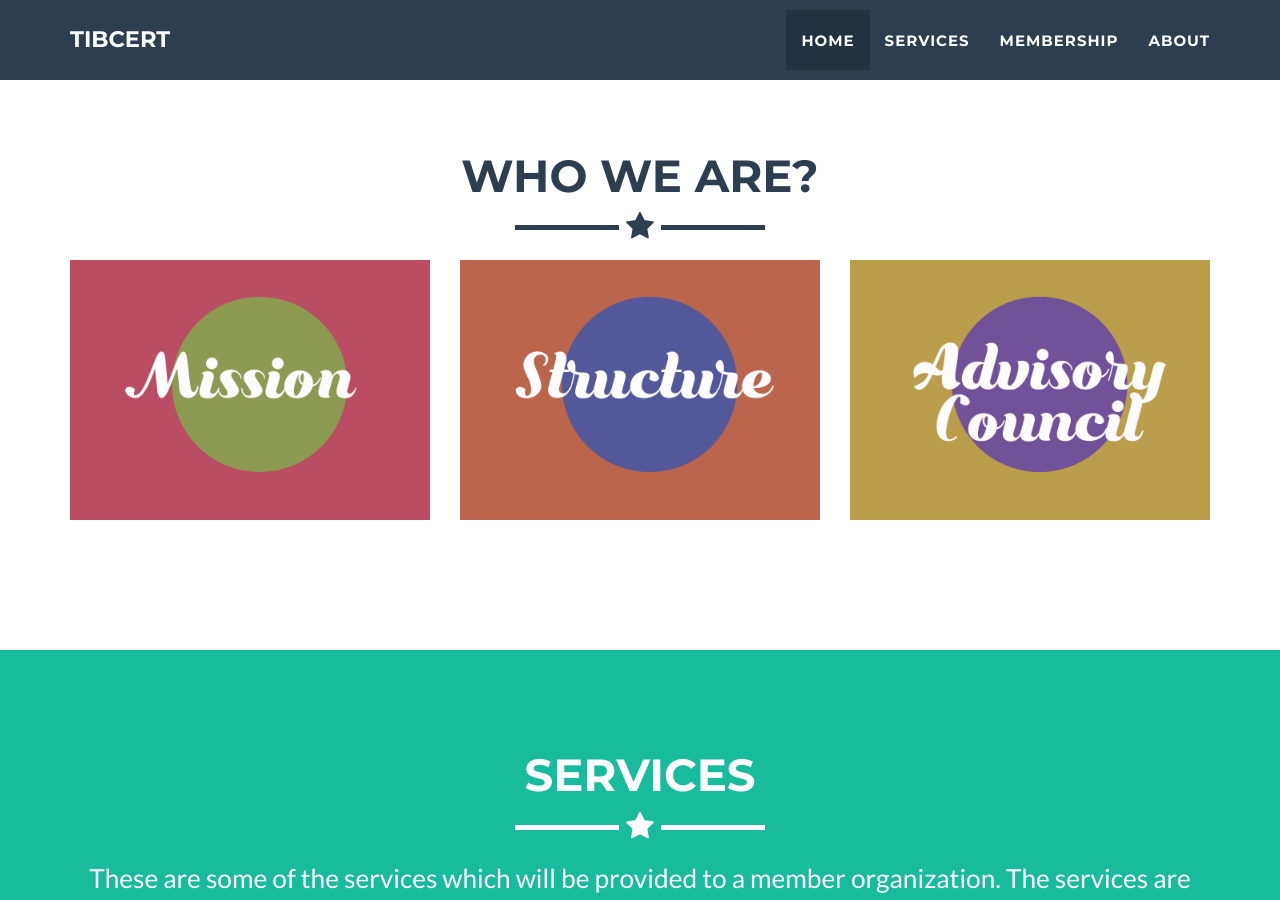
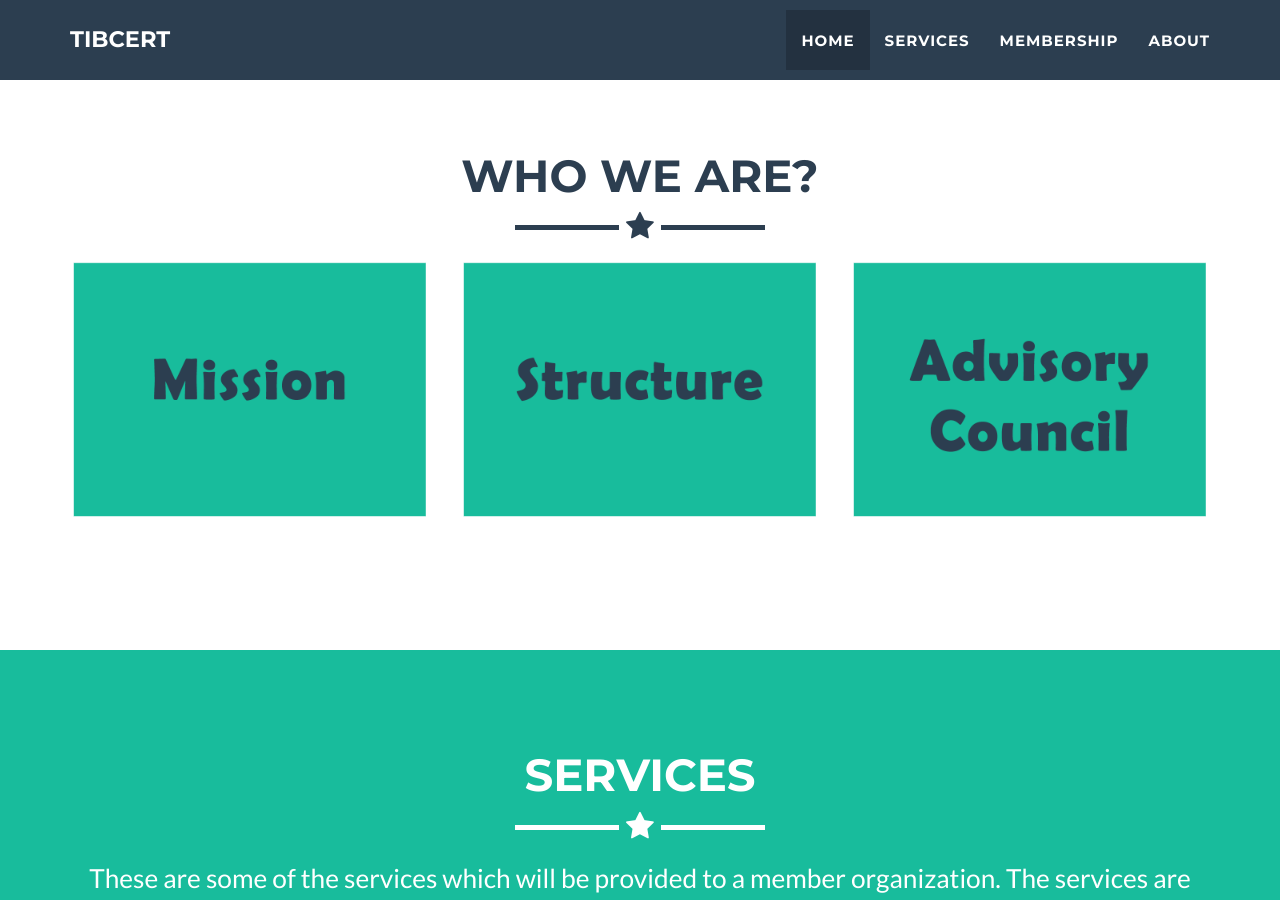
Before and after one commit to tibcert/tibcert.github.io, a Jekyll site: the page built from index.html, in a window 1280 px wide and 900 px high, scrolled down 762 px. Built offline with Jekyll 4.4.1, drawn with Linux system fonts in a browser that asks for light colours.

Commit message:
who we are thumbnail modified

```diff
--- a/_includes/services.html
+++ b/_includes/services.html
@@ -57,7 +57,7 @@
           </div>
           <div class="row">
             <div class="col-sm-16 text-center">
-                        <p class="">
+                        <p class="text-center">
                         Any new member who is not part of an organization can be introduced by another member
                       </p>
               </div>
```
Also changed, not shown: img/portfolio/cabin.png (deleted), img/portfolio/cake.png (deleted), img/portfolio/circus.png (deleted), img/portfolio/council.png, img/portfolio/game.png (deleted), img/portfolio/mission.png, img/portfolio/safe.png (deleted), img/portfolio/structure.png, img/portfolio/submarine.png (deleted).
